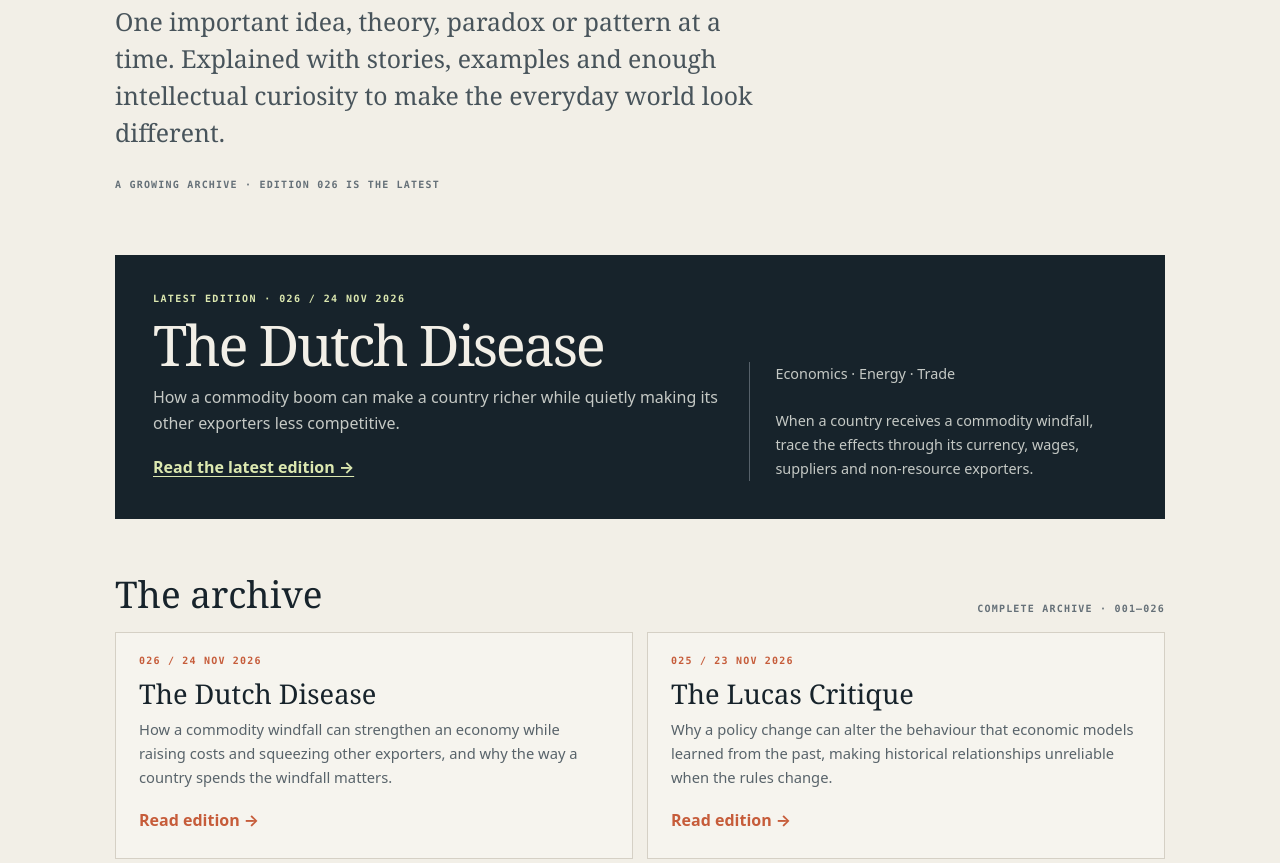
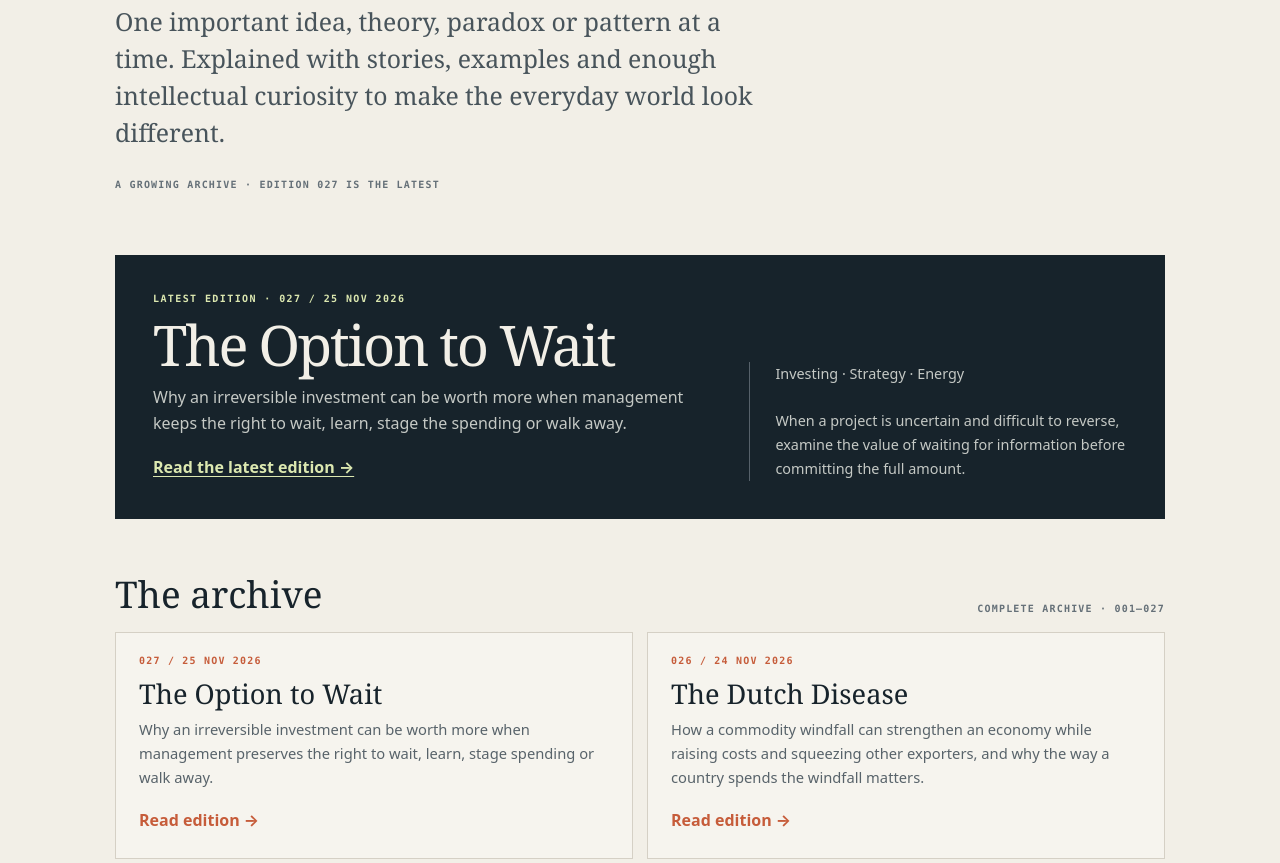
Before and after one commit to happyrabbit29/daily-big-idea, a plain HTML site: page index.html in a window 1280 px wide. Shown: the part 541-1404 px from the top of the page. Drawn offline with Linux system fonts and the light colour scheme.

Commit message:
Feature Edition 027 in Daily Big Idea archive

```diff
--- a/index.html
+++ b/index.html
@@ -45,19 +45,20 @@ footer{border-top:1px solid var(--line);padding:20px 0 32px;color:var(--muted);f
 <div class="kicker">A daily field guide to thinking</div>
 <h1>Ideas that<br>change the angle.</h1>
 <p class="intro">One important idea, theory, paradox or pattern at a time. Explained with stories, examples and enough intellectual curiosity to make the everyday world look different.</p>
-<div class="hero-meta">A growing archive · Edition 026 is the latest</div>
+<div class="hero-meta">A growing archive · Edition 027 is the latest</div>
 </header>
 <section class="latest" aria-labelledby="latest-title">
 <div>
-<div class="tag">Latest edition · 026 / 24 Nov 2026</div>
-<h2 id="latest-title">The Dutch Disease</h2>
-<p>How a commodity boom can make a country richer while quietly making its other exporters less competitive.</p>
-<a href="editions/dutch-disease.html">Read the latest edition →</a>
+<div class="tag">Latest edition · 027 / 25 Nov 2026</div>
+<h2 id="latest-title">The Option to Wait</h2>
+<p>Why an irreversible investment can be worth more when management keeps the right to wait, learn, stage the spending or walk away.</p>
+<a href="editions/real-options.html">Read the latest edition →</a>
 </div>
-<div class="side">Economics · Energy · Trade<br><br>When a country receives a commodity windfall, trace the effects through its currency, wages, suppliers and non-resource exporters.</div>
+<div class="side">Investing · Strategy · Energy<br><br>When a project is uncertain and difficult to reverse, examine the value of waiting for information before committing the full amount.</div>
 </section>
-<div class="section-head"><h2>The archive</h2><span>Complete archive · 001–026</span></div>
+<div class="section-head"><h2>The archive</h2><span>Complete archive · 001–027</span></div>
 <section class="archive" aria-label="All available editions">
+<article class="card"><div class="number">027 / 25 NOV 2026</div><h3>The Option to Wait</h3><p>Why an irreversible investment can be worth more when management preserves the right to wait, learn, stage spending or walk away.</p><a href="editions/real-options.html">Read edition →</a></article>
 <article class="card"><div class="number">026 / 24 NOV 2026</div><h3>The Dutch Disease</h3><p>How a commodity windfall can strengthen an economy while raising costs and squeezing other exporters, and why the way a country spends the windfall matters.</p><a href="editions/dutch-disease.html">Read edition →</a></article>
 <article class="card"><div class="number">025 / 23 NOV 2026</div><h3>The Lucas Critique</h3><p>Why a policy change can alter the behaviour that economic models learned from the past, making historical relationships unreliable when the rules change.</p><a href="editions/lucas-critique.html">Read edition →</a></article>
 <article class="card"><div class="number">024 / 22 NOV 2026</div><h3>The Paradox of Thrift</h3><p>Why individually sensible saving can weaken demand when everyone cuts spending at once, and how the resulting income feedback loop can shape company earnings and the wider economy.</p><a href="editions/paradox-of-thrift.html">Read edition →</a></article>
```
